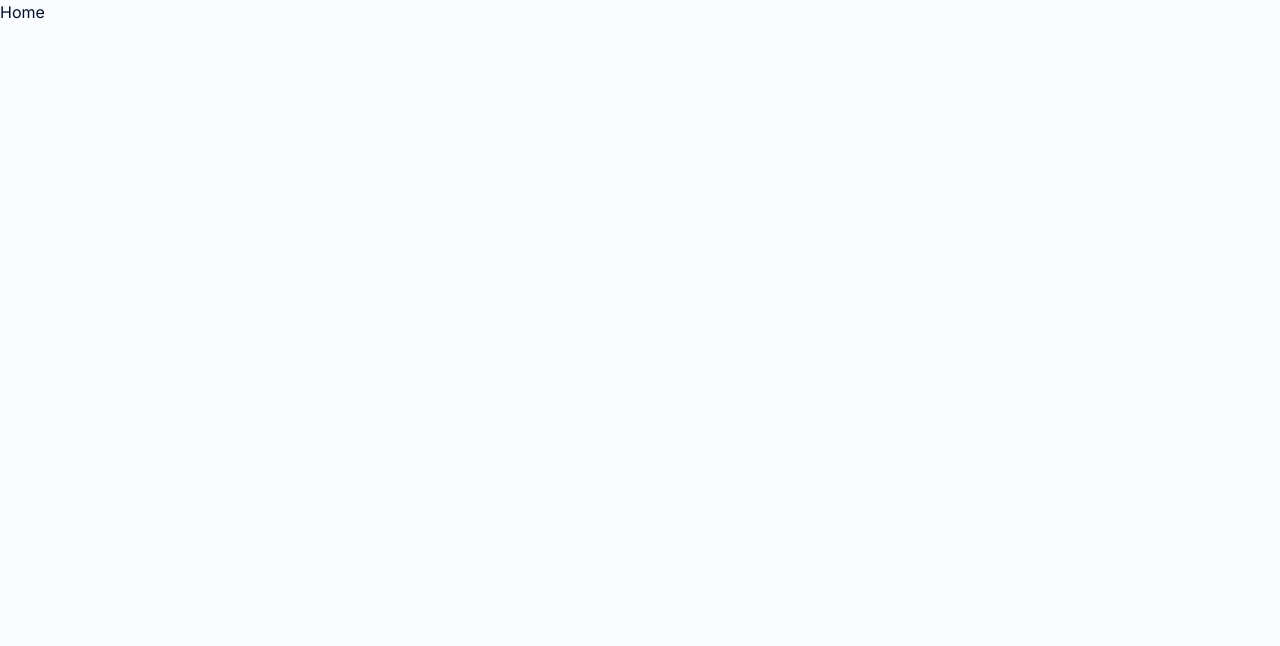
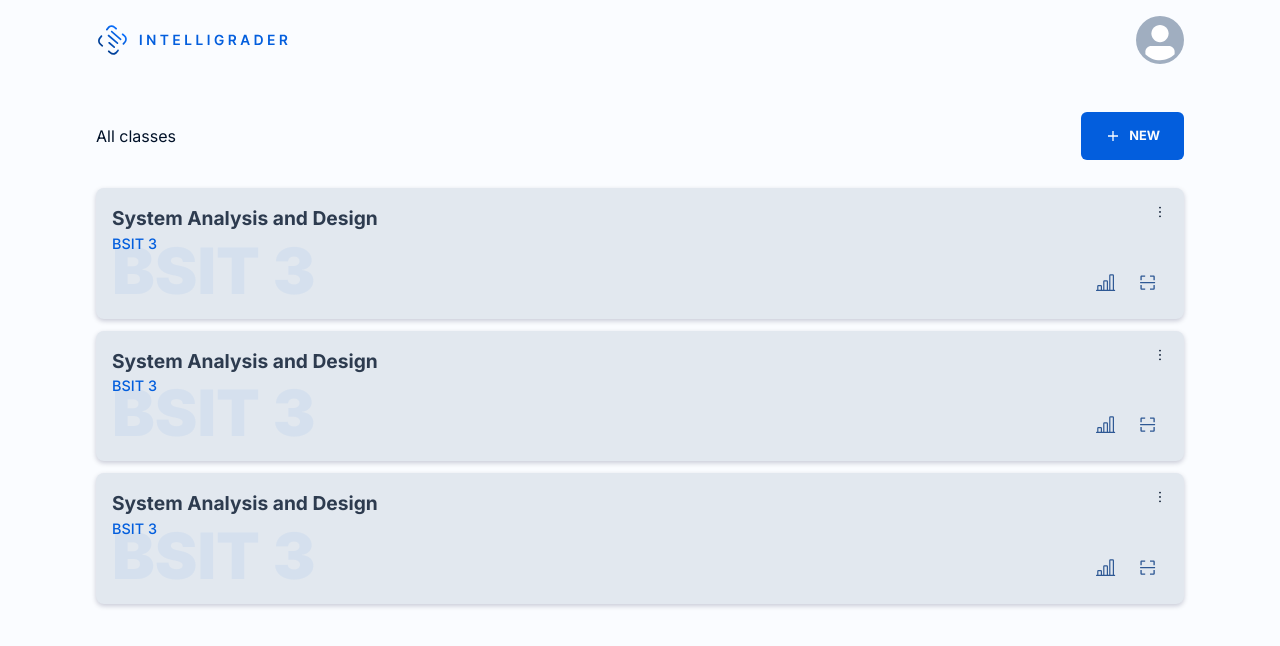
Before and after one commit to J-Zehra/IntelliGrader, a Next.js app: page / in a window 1280 px wide. Shown: the top 646 px of the page. Built offline with nearby package versions, Linux system fonts and the light colour scheme.

Commit message:
added class list and empty state

```diff
--- a/app/(authentication)/signup/page.tsx
+++ b/app/(authentication)/signup/page.tsx
@@ -31,7 +31,7 @@ export default function SignupPage() {
           h="100%"
           color="palette.text"
           opacity=".5"
-          mr={3}
+          w="3.5rem"
           cursor="pointer"
           onClick={toggleViewPassword}
         >
@@ -52,7 +52,8 @@ export default function SignupPage() {
           h="100%"
           color="palette.text"
           opacity=".5"
-          mr={3}
+          w="3.5rem"
+          paddingInline=".6rem"
           onClick={toggleViewConfirmPassword}
           cursor="pointer"
         >
--- a/app/layout.tsx
+++ b/app/layout.tsx
@@ -1,6 +1,7 @@
 import type { Metadata } from "next";
 import { Inter } from "next/font/google";
 import ThemeWrapper from "@/components/wrappers/themeWrapper";
+import Header from "@/components/header";
 
 const inter = Inter({ subsets: ["latin"] });
 
@@ -19,7 +20,10 @@ export default function RootLayout({
   return (
     <html lang="en">
       <body className={inter.className}>
-        <ThemeWrapper>{children}</ThemeWrapper>
+        <ThemeWrapper>
+          <Header />
+          {children}
+        </ThemeWrapper>
       </body>
     </html>
   );
--- a/app/page.tsx
+++ b/app/page.tsx
@@ -1,7 +1,43 @@
 "use client";
 
-import { Box } from "@chakra-ui/react";
+import { Button, Grid, Stack, Text } from "@chakra-ui/react";
+import Image from "next/image";
+import { IoMdAdd } from "react-icons/io";
+import ClassesList from "@/components/classesList";
 
 export default function Home() {
-  return <Box>Home</Box>;
+  const isClassEmpty = false;
+
+  if (!isClassEmpty) return <ClassesList />;
+  return (
+    <Grid placeContent="center" w="100%" h="100vh" gap="2rem">
+      <Stack align="center">
+        <Image
+          src="/empty_class.svg"
+          alt="empty-class"
+          width={500}
+          height={500}
+          style={{ width: "8rem" }}
+        />
+        <Text
+          fontSize="1.3rem"
+          opacity=".6"
+          fontWeight="semibold"
+          color="palette.button.primary"
+        >
+          No classes yet.
+        </Text>
+        <Text fontWeight="normal" opacity=".6" color="palette.button.primary">
+          So spacious here. Why not create one?
+        </Text>
+        <Button
+          mt={5}
+          w="fit-content"
+          leftIcon={<IoMdAdd style={{ fontSize: "1rem" }} />}
+        >
+          Create Class
+        </Button>
+      </Stack>
+    </Grid>
+  );
 }
--- a/chakra-ui/customComponents.ts
+++ b/chakra-ui/customComponents.ts
@@ -6,8 +6,8 @@ export const CustomInput = defineStyleConfig({
       field: {
         bg: "palette.background",
         boxShadow: "0 1px 10px rgba(0, 0, 0, .1)",
-        fontSize: "1.2rem",
-        p: "1.8rem 1.4rem",
+        fontSize: "1rem",
+        p: "1.5rem 1.2rem",
         _placeholder: { color: "rgba(0, 0, 100, .5)" },
       },
       _focus: { outlineColor: "red", borderColor: "red" },
@@ -22,8 +22,8 @@ export const CustomButton = defineStyleConfig({
       bg: "palette.accent",
       boxShadow: "0 5px 10px rgba(0, 0, 0, .2)",
       color: "palette.background",
-      p: "1.8rem",
-      fontSize: "1.2rem",
+      p: "1.5rem",
+      fontSize: "1rem",
       fontWeight: "bold",
       _hover: { bg: "palette.button.background_hover" },
     },
--- /dev/null
+++ b/components/class.tsx
@@ -0,0 +1,59 @@
+import { IconButton, Stack, Text } from "@chakra-ui/react";
+import React from "react";
+import { AiOutlineMore, AiOutlineScan } from "react-icons/ai";
+import { BsBarChartLine } from "react-icons/bs";
+
+export default function Class() {
+  return (
+    <Stack
+      bg="palette.light"
+      p="1rem"
+      borderRadius=".5rem"
+      pos="relative"
+      boxShadow="0 2px 5px rgba(0, 0, 50, .2)"
+    >
+      <Stack direction="row" w="100%" justify="space-between">
+        <Stack spacing={0.1}>
+          <Text fontWeight="bold" fontSize="1.2rem" opacity=".8">
+            System Analysis and Design
+          </Text>
+          <Text fontSize=".9rem" fontWeight="medium" color="palette.accent">
+            BSIT 3
+          </Text>
+        </Stack>
+        <AiOutlineMore />
+      </Stack>
+      <Stack direction="row" w="100%" align="end" justify="end">
+        <Text
+          fontWeight="black"
+          fontSize="4rem"
+          color="palette.accent"
+          opacity=".05"
+          pos="absolute"
+          left="1rem"
+          bottom={0}
+        >
+          BSIT 3
+        </Text>
+        <Stack direction="row" spacing={0.5}>
+          <IconButton
+            aria-label="statistics"
+            variant="none"
+            opacity=".8"
+            color="palette.button.primary"
+            fontSize="1.2rem"
+            icon={<BsBarChartLine />}
+          />
+          <IconButton
+            aria-label="scan"
+            variant="none"
+            opacity=".8"
+            color="palette.button.primary"
+            fontSize="1.2rem"
+            icon={<AiOutlineScan />}
+          />
+        </Stack>
+      </Stack>
+    </Stack>
+  );
+}
--- /dev/null
+++ b/components/classesList.tsx
@@ -0,0 +1,29 @@
+import { Button, Stack, Text } from "@chakra-ui/react";
+import { IoMdAdd } from "react-icons/io";
+import CustomContainer from "./reusables/customContainer";
+import Class from "./class";
+
+export default function ClassesList() {
+  return (
+    <CustomContainer>
+      <Stack pt="7rem">
+        <Stack w="100%" align="center" direction="row" justify="space-between">
+          <Text>All classes</Text>
+          <Button
+            w="fit-content"
+            leftIcon={<IoMdAdd style={{ fontSize: "1rem" }} />}
+            fontSize=".8rem"
+            boxShadow="none"
+          >
+            New
+          </Button>
+        </Stack>
+        <Stack mt={5} spacing={3}>
+          {[...Array(3)].map((item) => {
+            return <Class key={item} />;
+          })}
+        </Stack>
+      </Stack>
+    </CustomContainer>
+  );
+}
--- /dev/null
+++ b/components/header.tsx
@@ -0,0 +1,31 @@
+"use client";
+
+import { Avatar, Box, Center, Stack } from "@chakra-ui/react";
+import Image from "next/image";
+import { usePathname } from "next/navigation";
+import CustomContainer from "./reusables/customContainer";
+
+export default function Header() {
+  const path = usePathname();
+
+  if (path === "/signin" || path === "/signup") return null;
+
+  return (
+    <Box pos="fixed" w="100%">
+      <CustomContainer>
+        <Stack direction="row" h="5rem" align="center" justify="space-between">
+          <Center>
+            <Image
+              src="/logo_v1.svg"
+              alt="logo"
+              width={500}
+              height={500}
+              style={{ width: "12rem" }}
+            />
+          </Center>
+          <Avatar />
+        </Stack>
+      </CustomContainer>
+    </Box>
+  );
+}
--- /dev/null
+++ b/components/reusables/customContainer.tsx
@@ -0,0 +1,14 @@
+import { Box } from "@chakra-ui/react";
+import breakPoints from "@/utils/breakpoints";
+
+export default function CustomContainer({
+  children,
+}: {
+  children: React.ReactNode;
+}) {
+  return (
+    <Box w={breakPoints} maxW="container.xl" h="100%" margin="auto">
+      {children}
+    </Box>
+  );
+}
--- a/components/reusables/googleSignIn.tsx
+++ b/components/reusables/googleSignIn.tsx
@@ -12,7 +12,7 @@ export default function GoogleSignIn() {
       p=".8rem"
       borderRadius=".5rem"
     >
-      <Image src="/google.svg" w="2.5rem" alt="google-icon" />
+      <Image src="/google.svg" w="2rem" alt="google-icon" />
     </Center>
   );
 }
--- /dev/null
+++ b/utils/breakpoints.ts
@@ -0,0 +1,9 @@
+const breakPoints = {
+  base: "95%",
+  sm: "90%",
+  lg: "80%",
+  xl: "85%",
+  "2xl": "70%",
+};
+
+export default breakPoints;
```
Also changed, not shown: app/(authentication)/signin/page.tsx (+5 -2 lines), public/empty_class.svg (added).
